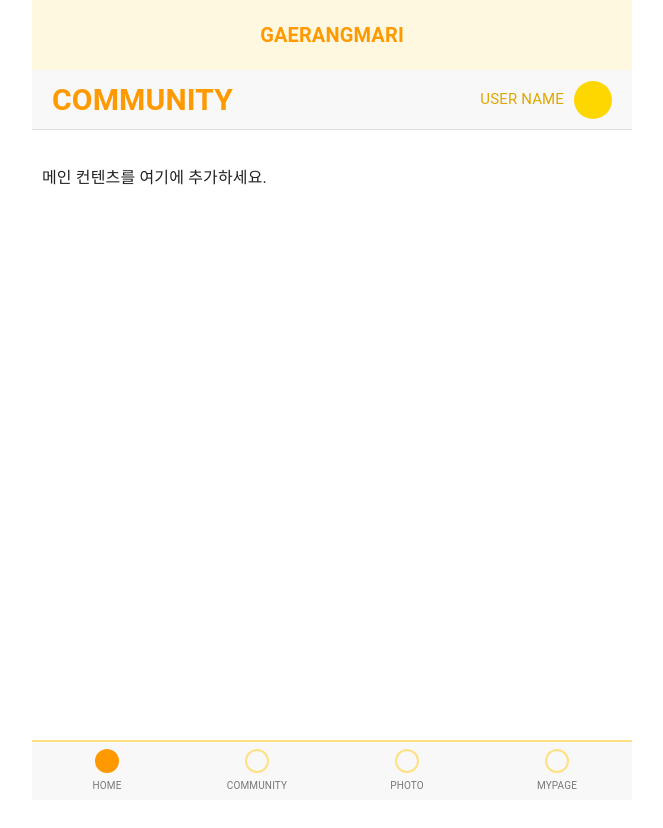
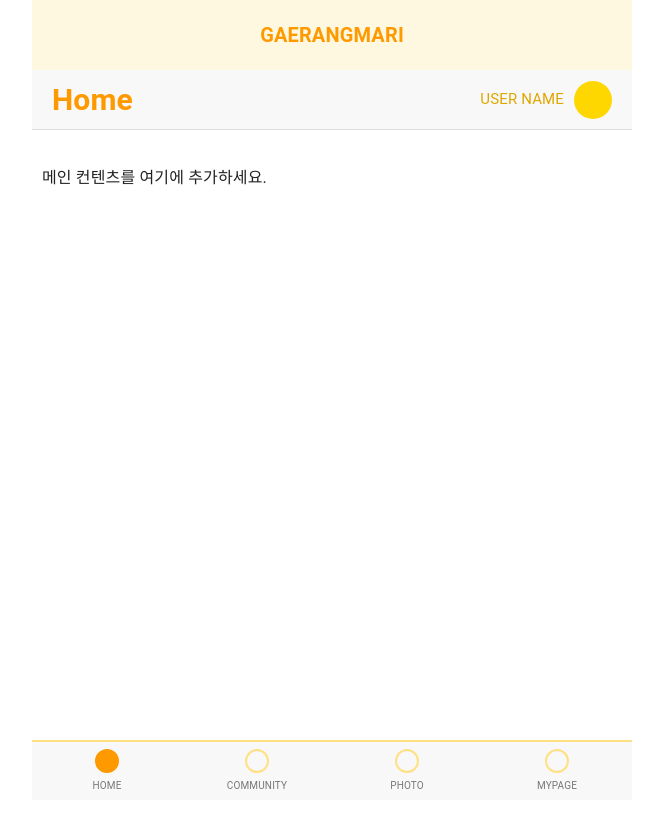
Before and after one commit to OZ-5-1-TEAM/1-Team, a React (Vite) app in the folder FE/: page / in a window 1280 px wide. Shown: the top 828 px of the page, without its empty margins (308-971 px from the left). Built offline with nearby package versions, Linux system fonts and the light colour scheme.

Commit message:
#19 fix: Header props 설정으로 유연하게 재사용 가능하도록 구현

```diff
--- a/FE/src/App.jsx
+++ b/FE/src/App.jsx
@@ -3,7 +3,6 @@ import { BrowserRouter as Router, Routes, Route } from 'react-router-dom';
 import { ThemeProvider, createTheme, CssBaseline } from '@mui/material';
 import MainPage from './pages/MainPage';
 import Navbar from './components/Navbar';
-import Header from './components/Header';
 import Footer from './components/Footer';
 
 const theme = createTheme({
@@ -28,7 +27,6 @@ function App() {
         }}
       >
         <Navbar />
-        <Header />
         <Routes>
           <Route path='/' element={<MainPage />} />
           {/* 경로를 소문자로 통일하십쇼 */}
--- a/FE/src/components/Header.jsx
+++ b/FE/src/components/Header.jsx
@@ -48,12 +48,12 @@ const UserProfileCircle = styled.div`
   background-color: #ffd700;
 `;
 
-const Header = () => {
+const Header = ({ title }) => {
   const navigate = useNavigate();
 
   return (
     <HeaderContainer>
-      <CommunityTitle onClick={() => navigate('./')}>COMMUNITY</CommunityTitle>
+      <CommunityTitle onClick={() => navigate('./')}>{title}</CommunityTitle>
       <UserProfileWrapper onClick={() => navigate('./')}>
         <UserName>USER NAME</UserName>
         <UserProfileCircle />
--- a/FE/src/pages/MainPage.jsx
+++ b/FE/src/pages/MainPage.jsx
@@ -1,6 +1,7 @@
 import React from 'react';
 import styled from 'styled-components';
 import { useNavigate } from 'react-router-dom';
+import Header from '../components/Header';
 
 const MainPageWrapper = styled.div`
   padding-top: 140px;
@@ -26,6 +27,7 @@ function MainPage() {
 
   return (
     <MainPageWrapper>
+      <Header title='Home' />
       <ContentSection>
         {/* 여기에 메인 컨텐츠 추가 */}
         <p>메인 컨텐츠를 여기에 추가하세요.</p>
```
